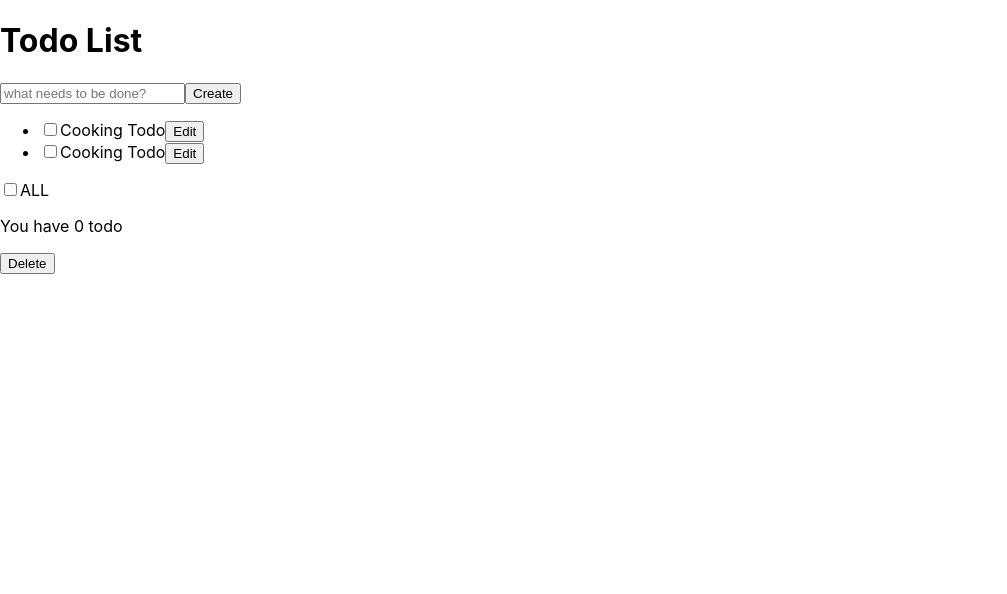
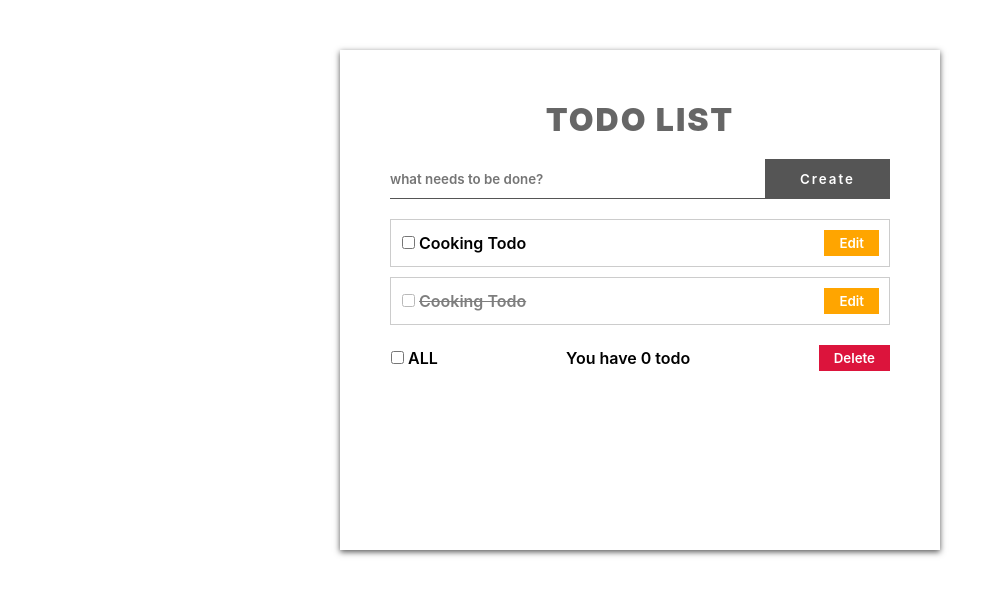
Before and after one commit to masahiro96848/react-context-api, a React (Create React App) app: page / in a window 1280 px wide. Shown: the top 594 px of the page, without its empty margins (0-1007 px from the left). Built offline with nearby package versions, Linux system fonts and the light colour scheme.

Commit message:
feat: todoのcssを作成

```diff
--- a/src/App.js
+++ b/src/App.js
@@ -25,7 +25,7 @@
                     <button>Edit</button>
                 </li>
                 <li>
-                    <label htmlFor="">
+                    <label htmlFor="" className="active">
                         <input type="checkbox" id="" />
                         Cooking Todo
                     </label>
--- a/src/index.css
+++ b/src/index.css
@@ -1,13 +1,113 @@
-body {
-  margin: 0;
-  font-family: -apple-system, BlinkMacSystemFont, 'Segoe UI', 'Roboto', 'Oxygen',
-    'Ubuntu', 'Cantarell', 'Fira Sans', 'Droid Sans', 'Helvetica Neue',
-    sans-serif;
-  -webkit-font-smoothing: antialiased;
-  -moz-osx-font-smoothing: grayscale;
+* {
+    padding: 0;
+    margin: 0;
+    font-weight: 600;
+    font-family: -apple-system, BlinkMacSystemFont, 'Segoe UI', 'Roboto',
+        'Oxygen', 'Ubuntu', 'Cantarell', 'Fira Sans', 'Droid Sans',
+        'Helvetica Neue', sans-serif;
+    -webkit-font-smoothing: antialiased;
+    -moz-osx-font-smoothing: grayscale;
 }
 
 code {
-  font-family: source-code-pro, Menlo, Monaco, Consolas, 'Courier New',
-    monospace;
+    font-family: source-code-pro, Menlo, Monaco, Consolas, 'Courier New',
+        monospace;
 }
+
+.App {
+    max-width: 500px;
+    width: 100%;
+    min-height: 400px;
+    box-shadow: 0 2px 6px #555;
+    margin: 50px auto;
+    padding: 50px;
+}
+
+h1 {
+    text-align: center;
+    text-transform: uppercase;
+    letter-spacing: 2px;
+    font-weight: 900;
+    color: #666;
+}
+
+form {
+    width: 100%;
+    height: 40px;
+    margin: 20px 0;
+    display: flex;
+}
+
+form input,
+form button {
+    flex: 3;
+    border: none;
+    outline: none;
+    border-bottom: 1px solid #555;
+}
+
+form button {
+    flex: 1;
+    background: #555;
+    color: white;
+    letter-spacing: 2px;
+    cursor: pointer;
+}
+
+ul li {
+    list-style: none;
+    border: 1px solid #ccc;
+    margin: 10px 0;
+    padding: 10px;
+    display: flex;
+    justify-content: space-between;
+    align-items: center;
+    text-transform: capitalize;
+}
+
+ul li .active {
+    opacity: 0.5;
+    text-decoration: line-through;
+}
+
+ul li input,
+.row input {
+    margin-right: 5px;
+    transform: translate(1px);
+}
+
+ul li button,
+.row button {
+    border: none;
+    outline: none;
+    color: white;
+    background: orange;
+    padding: 5px 15px;
+    cursor: pointer;
+}
+
+ul li button:disabled {
+    opacity: 0.5;
+    cursor: not-allowed;
+}
+
+.row {
+    display: flex;
+    justify-content: space-between;
+    align-items: center;
+    margin-top: 20px;
+}
+
+.row #delete {
+    background-color: crimson;
+}
+
+label {
+    cursor: pointer;
+}
+
+@media (max-width: 400px) {
+    .App {
+        padding: 10px;
+    }
+}
```
